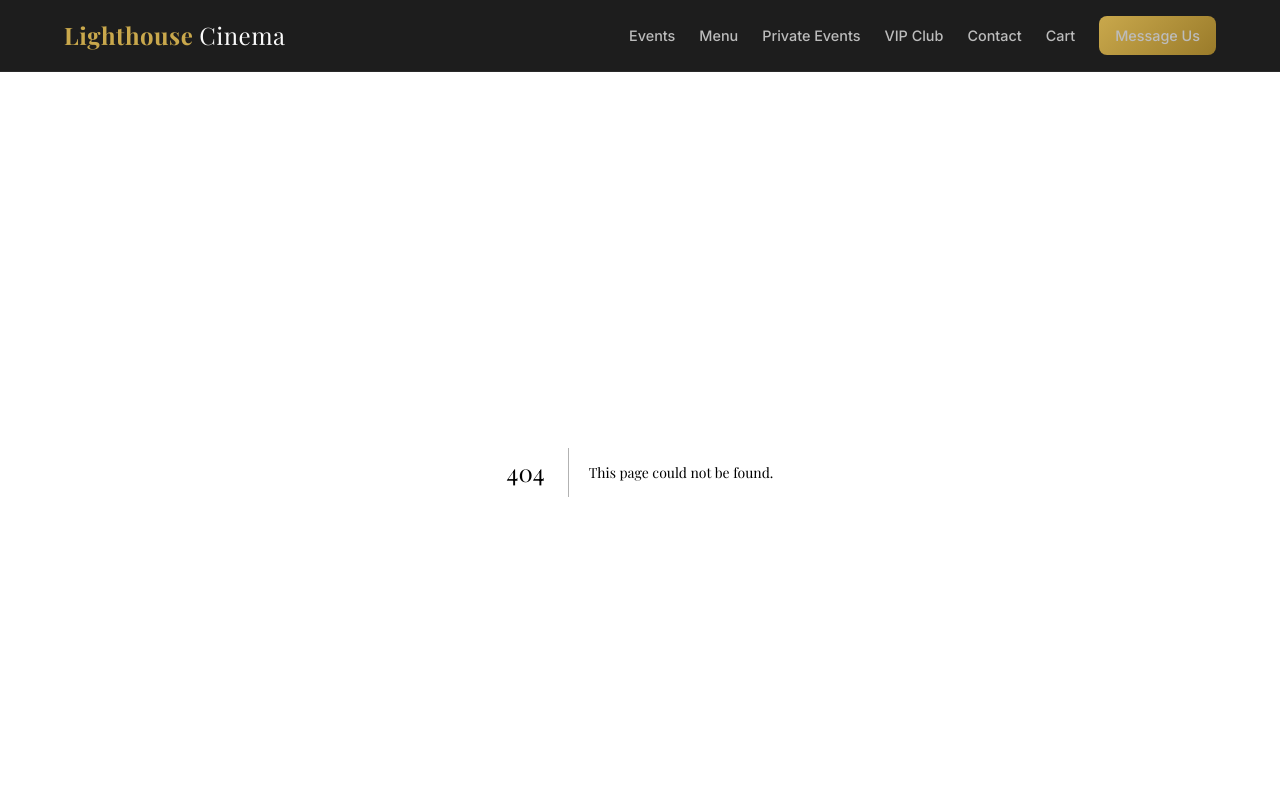
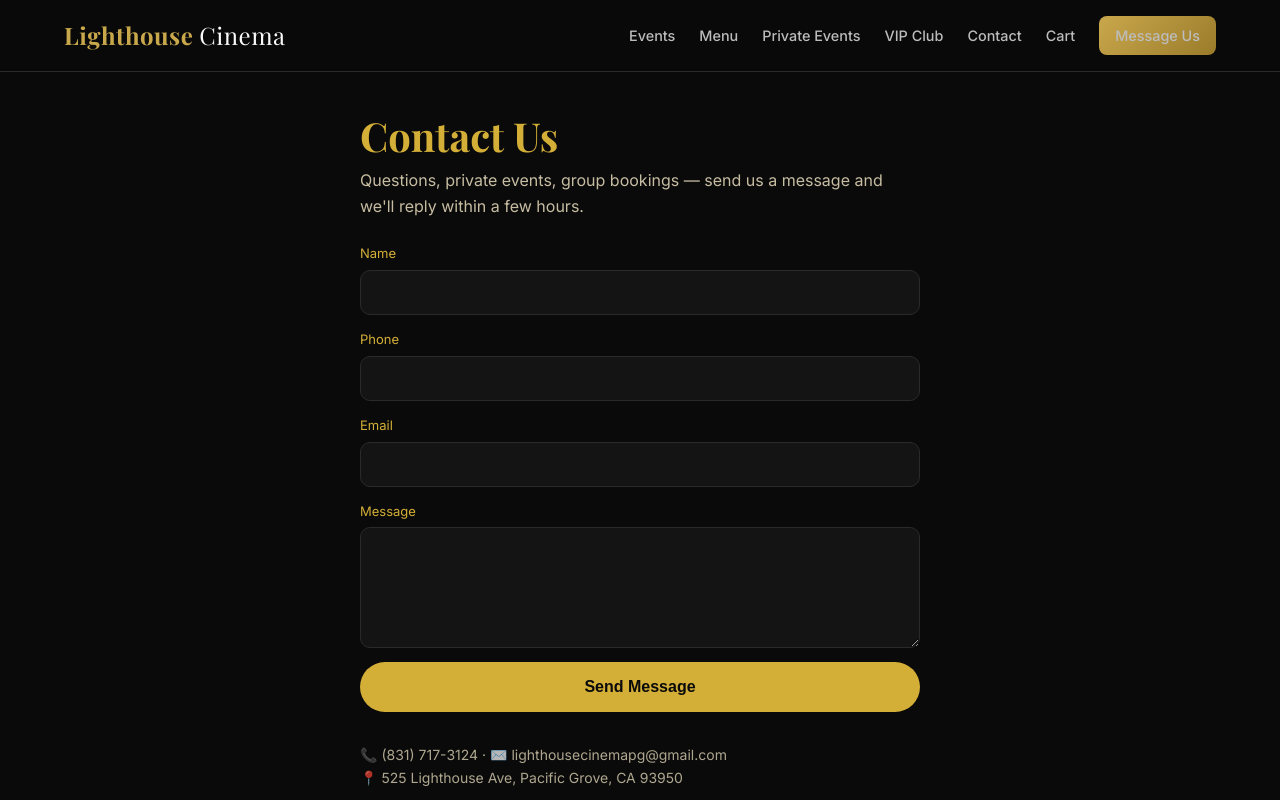
Before and after one commit to lighthousecinemapg-cyber/lighthouse-cinema, a Next.js app: page /contact in a window 1280 px wide. Before the commit this address had no page. Shown: the top 800 px of the page. Built offline with nearby package versions, Linux system fonts and the light colour scheme.

Commit message:
feat: Contact form page

```diff
--- /dev/null
+++ b/app/contact/page.js
@@ -0,0 +1,71 @@
+'use client';
+import { useState } from 'react';
+
+export default function ContactPage() {
+  const [status, setStatus] = useState(null);
+  const [sending, setSending] = useState(false);
+
+  async function onSubmit(e) {
+    e.preventDefault();
+    setSending(true);
+    const data = Object.fromEntries(new FormData(e.target));
+    try {
+      const res = await fetch('/api/contact', {
+        method: 'POST',
+        headers: { 'content-type': 'application/json' },
+        body: JSON.stringify(data),
+      });
+      if (!res.ok) throw new Error();
+      setStatus('ok');
+      e.target.reset();
+    } catch {
+      setStatus('err');
+    } finally {
+      setSending(false);
+    }
+  }
+
+  return (
+    <main style={{ background: '#0a0a0a', color: '#f5e9c8', minHeight: '100vh', padding: '40px 20px 140px' }}>
+      <div style={{ maxWidth: 560, margin: '0 auto' }}>
+        <h1 style={{ color: '#d4af37', fontSize: 40, marginBottom: 8 }}>Contact Us</h1>
+        <p style={{ opacity: 0.8, marginBottom: 24 }}>
+          Questions, private events, group bookings — send us a message and we'll reply within a few hours.
+        </p>
+        <form onSubmit={onSubmit} style={{ display: 'grid', gap: 14 }}>
+          <Field name="name" label="Name" required />
+          <Field name="phone" label="Phone" type="tel" required />
+          <Field name="email" label="Email" type="email" required />
+          <label style={{ display: 'grid', gap: 6 }}>
+            <span style={{ fontSize: 13, color: '#d4af37' }}>Message</span>
+            <textarea name="message" required rows={5} style={inputStyle} />
+          </label>
+          <button disabled={sending} type="submit" style={{
+            background: '#d4af37', color: '#0a0a0a', border: 0, padding: '16px',
+            borderRadius: 999, fontWeight: 800, fontSize: 16, cursor: 'pointer',
+          }}>{sending ? 'Sending…' : 'Send Message'}</button>
+        </form>
+        {status === 'ok' && <p style={{ color: '#7ed957', marginTop: 16 }}>Thanks — message received. We'll reply shortly.</p>}
+        {status === 'err' && <p style={{ color: '#ff6b6b', marginTop: 16 }}>Something went wrong. Call us at (831) 717-3124.</p>}
+        <p style={{ marginTop: 32, opacity: 0.7, fontSize: 14 }}>
+          📞 (831) 717-3124 · ✉️ lighthousecinemapg@gmail.com<br />
+          📍 525 Lighthouse Ave, Pacific Grove, CA 93950
+        </p>
+      </div>
+    </main>
+  );
+}
+
+const inputStyle = {
+  background: '#141414', border: '1px solid #2a2a2a', color: '#f5e9c8',
+  padding: '12px 14px', borderRadius: 10, fontSize: 15, fontFamily: 'inherit',
+};
+
+function Field({ name, label, type = 'text', required }) {
+  return (
+    <label style={{ display: 'grid', gap: 6 }}>
+      <span style={{ fontSize: 13, color: '#d4af37' }}>{label}</span>
+      <input name={name} type={type} required={required} style={inputStyle} />
+    </label>
+  );
+}
```
